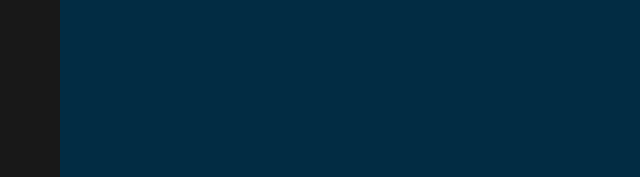
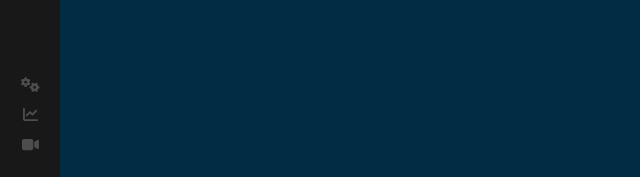
Before and after one commit to Alknight17/React-Portfolio, a React (Create React App) app: page / in a window 1280 px wide. Shown: the part 620-797 px from the top of the page, without its empty margins (0-640 px from the left). Built offline with nearby package versions, Linux system fonts and the light colour scheme.

Commit message:
Add social platforms to bottom of Navbar

```diff
--- a/src/components/Navbar/index.js
+++ b/src/components/Navbar/index.js
@@ -1,7 +1,14 @@
 import "./index.scss";
 import { NavLink } from "react-router-dom";
 import { FontAwesomeIcon } from "@fortawesome/react-fontawesome";
-import { faHome, faUser, faEnvelope } from "@fortawesome/free-solid-svg-icons";
+import {
+  faHome,
+  faUser,
+  faEnvelope,
+  faLineChart,
+  faGears,
+  faVideo
+} from "@fortawesome/free-solid-svg-icons";
 
 const Navbar = () => (
   <div className="nav-bar">
@@ -26,6 +33,35 @@
         <FontAwesomeIcon icon={faEnvelope} color="#4d4d4e" />
       </NavLink>
     </nav>
+    <ul>
+    <li>
+        <a
+          target="_blank"
+          rel="noreferrer"
+          href="https://github.com/Alknight17"
+        >
+          <FontAwesomeIcon icon={faGears} color="#4d4d4e" />
+        </a>
+      </li>
+      <li>
+        <a
+          target="_blank"
+          rel="noreferrer"
+          href="https://www.linkedin.com/in/alex-knight-3a6061138/"
+        >
+          <FontAwesomeIcon icon={faLineChart} color="#4d4d4e" />
+        </a>
+      </li>
+      <li>
+        <a
+          target="_blank"
+          rel="noreferrer"
+          href="https://www.youtube.com/channel/UCWD1ZKBg8mFsPEIYgGPJLIA"
+        >
+          <FontAwesomeIcon icon={faVideo} color="#4d4d4e" />
+        </a>
+      </li>
+    </ul>
   </div>
 );
 
```
